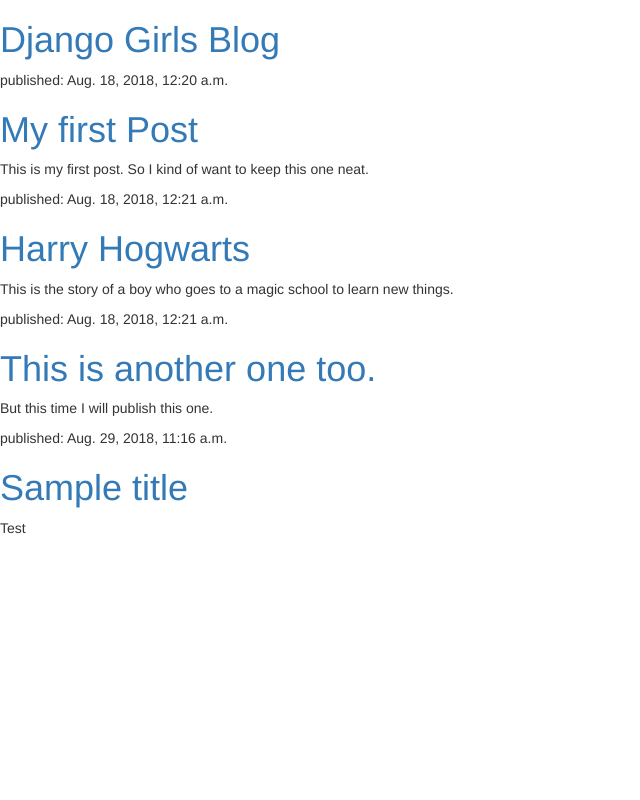
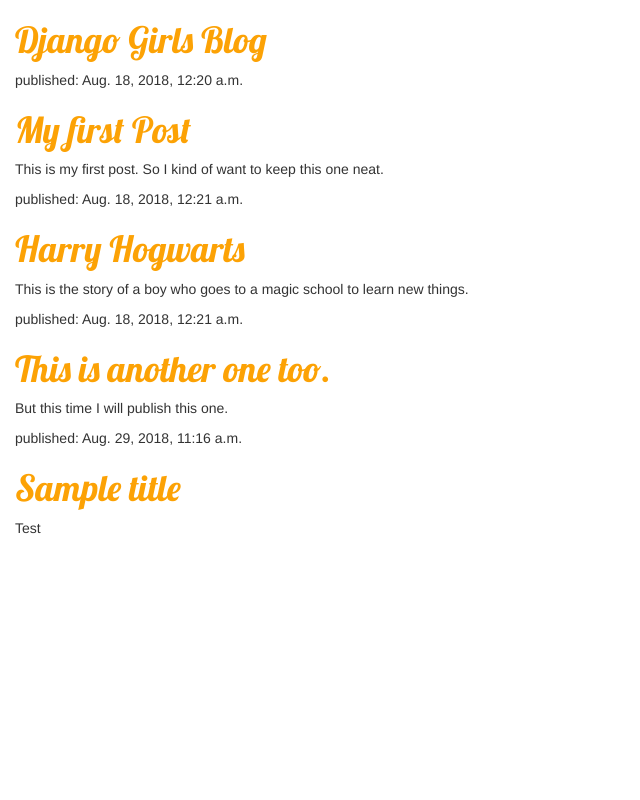
Before and after one commit to Dikshit15/Blog-it, a Django app: page / in a window 1280 px wide. Shown: the whole page, without its empty margins (0-640 px from the left). Run offline with Django 3.2, Linux system fonts and the light colour scheme; data comes from the database, SQL or seed files in the repository; some libraries are stand-ins or nearby versions.

Commit message:
Adding css to our file

```diff
--- /dev/null
+++ b/blog/static/css/blog.css
@@ -0,0 +1,7 @@
+h1 a {
+  color : #FCA205;
+  font-family: 'Lobster';
+}
+body {
+  padding-left: 15px;
+}
--- a/blog/templates/blog/post_list.html
+++ b/blog/templates/blog/post_list.html
@@ -1,8 +1,11 @@
+{% load static %}
   <html>
     <head>
         <title>Django Girls blog</title>
         <link rel="stylesheet" href="//maxcdn.bootstrapcdn.com/bootstrap/3.2.0/css/bootstrap.min.css">
         <link rel="stylesheet" href="//maxcdn.bootstrapcdn.com/bootstrap/3.2.0/css/bootstrap-theme.min.css">
+        <link href="//fonts.googleapis.com/css?family=Lobster&subset=latin,latin-ext" rel="stylesheet" type="text/css">
+        <link rel="stylesheet" href="{% static 'css/blog.css' %}">
     </head>
     <body>
         <div>
--- a/blog/views.py
+++ b/blog/views.py
@@ -1,7 +1,7 @@
 from django.shortcuts import render
 from django.utils import timezone
 from .models import Post
-
+# git commit -a This is an important command.
 def post_list(request):
     posts=Post.objects.filter(published_date__lte=timezone.now()).order_by('published_date')
     return render(request,'blog/post_list.html',{'posts': posts})
```
